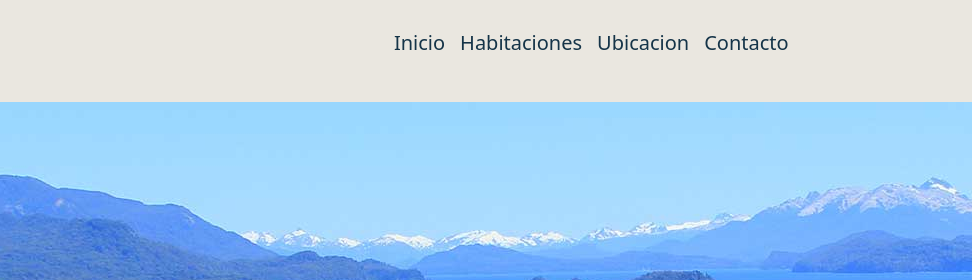
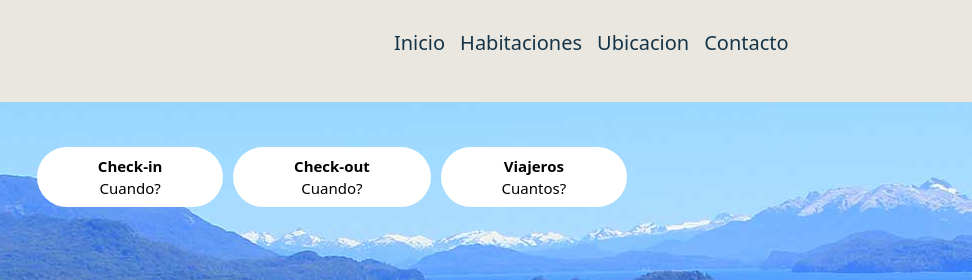
Before and after one commit to martellocamila/proyecto-hostel-codo-a-codo, a plain HTML site: page index.html in a window 1280 px wide. Shown: the top 280 px of the page, 308-1280 px from the left. Drawn offline with nearby package versions, Linux system fonts and the light colour scheme.

Commit message:
se agrego la funcionalidad de federico

```diff
--- a/assets/css/main.css
+++ b/assets/css/main.css
@@ -17,6 +17,45 @@ main {
     align-items: center;
     font-size: 25px;
     color: var(--color-manteca);
+    position: relative;
+}
+
+.habitacion-fecha{
+    display: flex;
+    box-sizing: border-box;
+    position:absolute;
+    top: 10px;
+    justify-content:flex-end;
+    border-radius: 32px;
+    width: 600px;
+    height: 50px;
+    margin-top: 30px;
+}
+
+.habitacion-fecha label{
+    display: flex;
+    flex-grow: 1;
+}
+
+.huespedes, .entrada, .salida{
+    display: flex;
+    flex-direction: column;
+    align-items: center;
+    justify-content: center;
+    font-size: 15px;
+    font-weight: 3px;
+    background-color: white;
+    color: black;
+    height: 60px;
+    margin: 5px;
+    border-radius: 32px;
+    cursor: pointer;
+
+}
+
+.huespedes:hover, .entrada:hover, .salida:hover{
+    background-color: rgb(212, 207, 207);
+    border: 1px var(--color-gris) solid;
 }
 
 .img-container h1 {
--- a/index.html
+++ b/index.html
@@ -29,6 +29,22 @@
     <main>
         <section class="hero">
             <div class="img-container">
+                <div class="habitacion-fecha">
+                    <label class="entrada">
+                        <div><b>Check-in</b></div>
+                        <div>Cuando?</div>
+                    </label>
+
+                    <label class="salida">
+                        <div><b>Check-out</b></div>
+                        <div>Cuando?</div>
+                    </label>
+
+                    <label class="huespedes">
+                        <div><b>Viajeros</b></div>
+                        <div>Cuantos?</div>
+                    </label>
+                </div>
                 <h1>Despierta en un paraiso de montañas y lagos</h1>
                 <p>A pasos del lago Nahuel Huapi, de la Catedral y de la zona comercial de la ciudad</p>
             </div>
```
